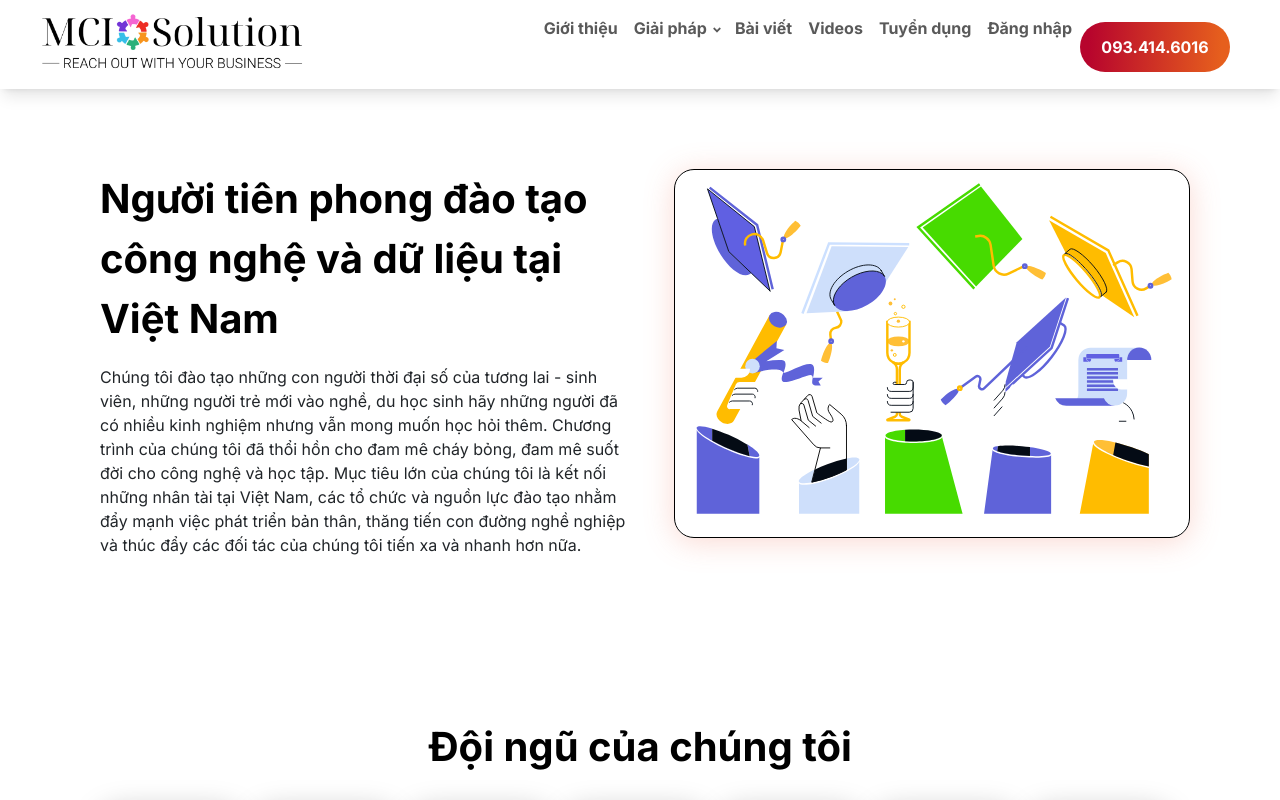
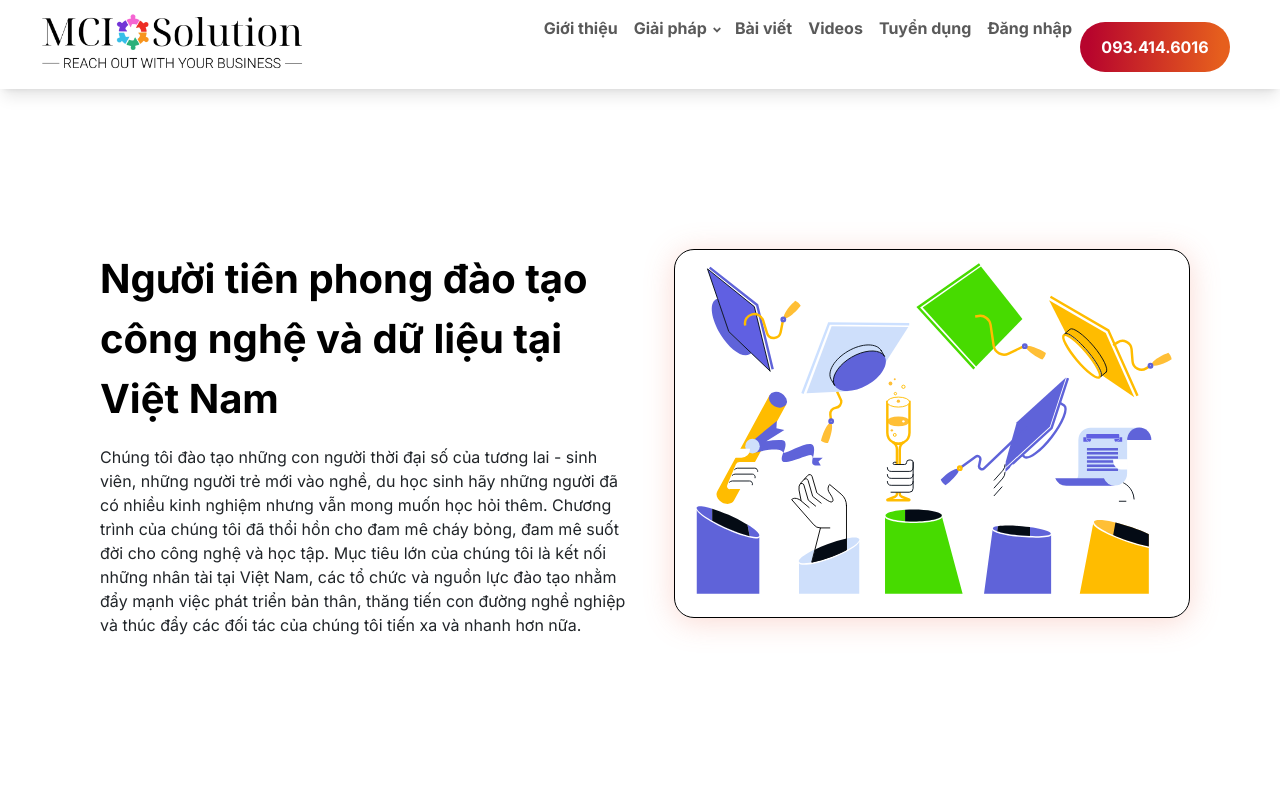
Before and after one commit to Jinnuss/Next-Test, a Next.js app: page /pages/Intro in a window 1280 px wide. Shown: the top 800 px of the page. Built offline with nearby package versions, Linux system fonts and the light colour scheme.

Commit message:
end intro1

```diff
--- a/app/pages/Intro/components/section1/section1.tsx
+++ b/app/pages/Intro/components/section1/section1.tsx
@@ -4,7 +4,7 @@ import './section1Intro.scss';
 export default function Section1() {
     return (
         <>
-            <div className="Section1">
+            <div className="Section1 mt-[80px]">
                 <div className="py-[80px] px-[100px]">
                     <div className="grid lg:grid-cols-2 gap-2">
                         <div>
--- a/app/pages/Intro/components/section4/section4.tsx
+++ b/app/pages/Intro/components/section4Intro/section4Intro.tsx
@@ -3,7 +3,7 @@ import anh1 from '../../../../assets/imgs/intro-1.png';
 import anh2 from '../../../../assets/imgs/intro-2.jpg';
 import anh3 from '../../../../assets/imgs/intro-3.jpg';
 import Image from 'next/image';
-export default function Section4() {
+export default function Section4Intro() {
     return (
         <>
             <div className="Section4">
--- a/app/pages/Intro/page.tsx
+++ b/app/pages/Intro/page.tsx
@@ -2,8 +2,8 @@ import Header from "@/app/components/Header/header"
 import Section1 from "./components/section1/section1"
 import Section2 from "./components/section2/section2"
 import Section3 from "./components/section3/section3"
-import Section4 from "./components/section4/section4"
 import Footer from "@/app/components/Footer/footer"
+import Section4Intro from "./components/section4Intro/section4Intro"
 export default function Intro() {
     return (
         <>
@@ -11,7 +11,7 @@ export default function Intro() {
             <Section1 />
             <Section2 />
             <Section3 />
-            <Section4 />
+            <Section4Intro />
             <Footer />
         </>
     )
```
Also changed, not shown: app/pages/Intro/components/section4Intro/section4Intro.scss (renamed from app/pages/Intro/components/section4/section4Intro.scss).
